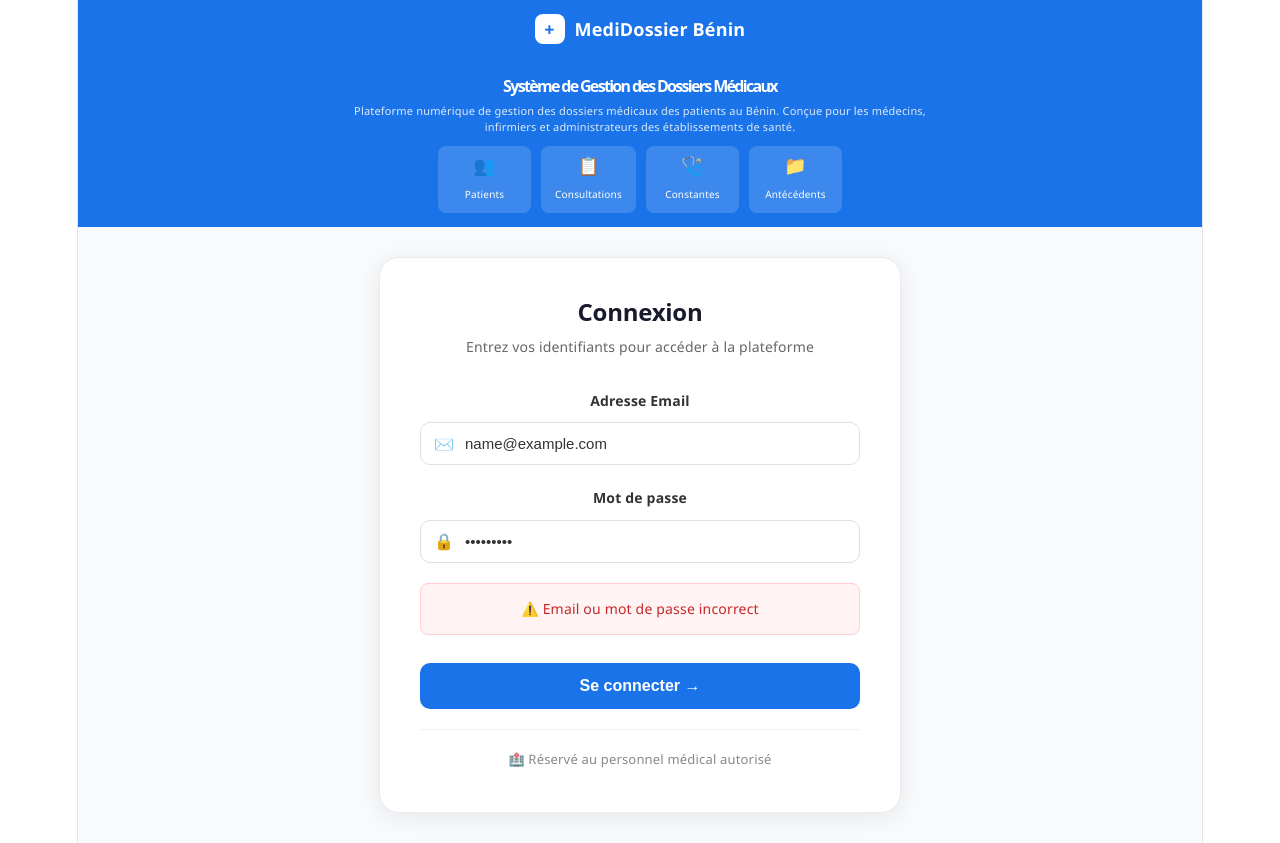
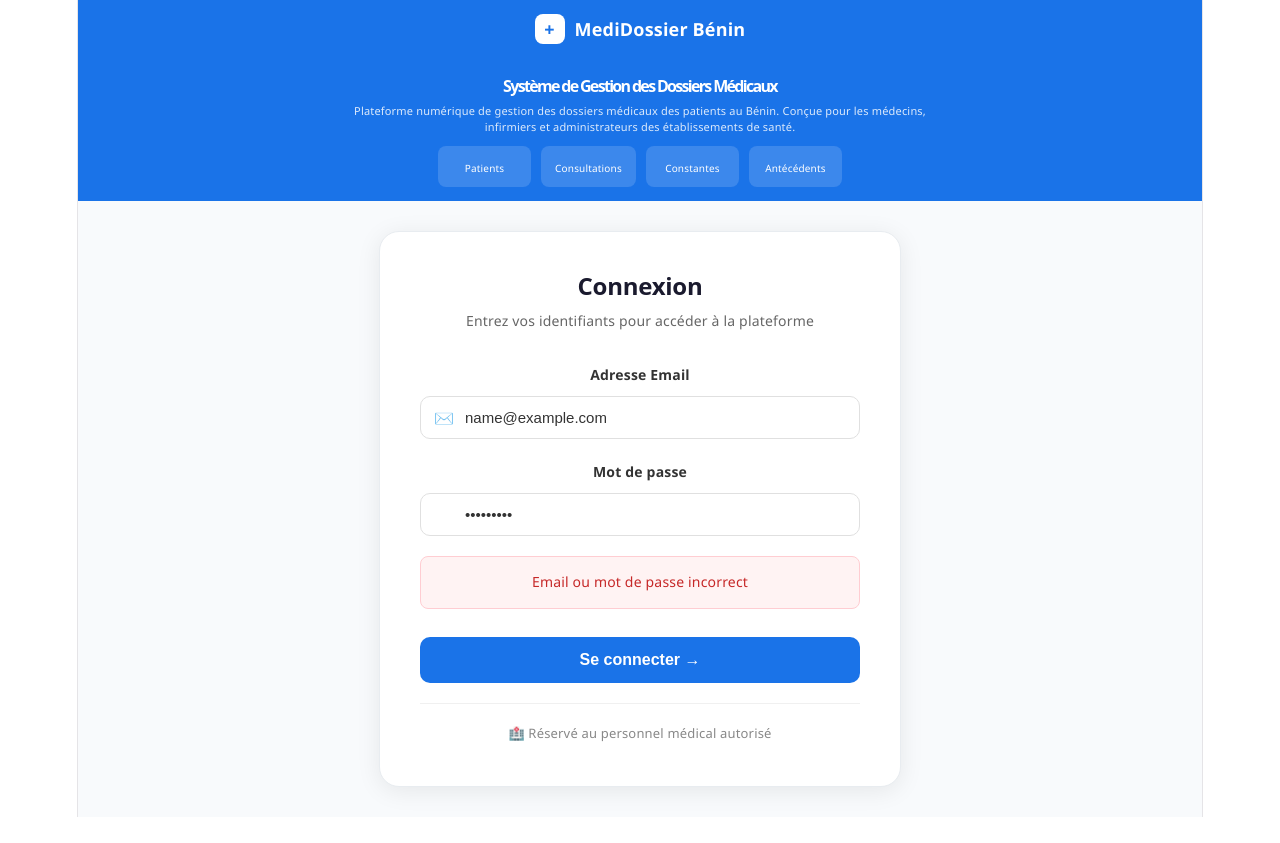
Before and after one commit to kidoski/MediDossier-B-nin, a React app in the folder frontend/: page /login in a window 1280 px wide. Both pictures are taken after typing "name@example.com", "Sample123" into the empty fields and a click on the button "Se connecter →". After the commit the page ends 817 px from the top, so only its background shows below. Built offline with nearby package versions, Linux system fonts and the light colour scheme; no server answers; the HTML template or start-up script is replaced by a standard one.

Commit message:
Fix consultation + login sans hopitaux

```diff
--- a/frontend/src/pages/Dashboard.jsx
+++ b/frontend/src/pages/Dashboard.jsx
@@ -86,7 +86,7 @@ export default function Dashboard() {
         <div style={styles.bienvenue}>
           <div>
             <h1 style={styles.bienveneTitre}>
-              Bonjour, {utilisateur?.prenom} 👋
+              Bonjour, {utilisateur?.prenom}
             </h1>
             <p style={styles.bienveneSousTitre}>
               Bienvenue sur votre tableau de bord — {new Date().toLocaleDateString('fr-FR', { weekday: 'long', day: 'numeric', month: 'long', year: 'numeric' })}
--- a/frontend/src/pages/Login.jsx
+++ b/frontend/src/pages/Login.jsx
@@ -38,10 +38,10 @@ export default function Login() {
           Conçue pour les médecins, infirmiers et administrateurs des établissements de santé.
         </p>
         <div style={styles.features}>
-          <div style={styles.feature}><span style={styles.featureIcon}>👥</span><span style={styles.featureText}>Patients</span></div>
-          <div style={styles.feature}><span style={styles.featureIcon}>📋</span><span style={styles.featureText}>Consultations</span></div>
-          <div style={styles.feature}><span style={styles.featureIcon}>🩺</span><span style={styles.featureText}>Constantes</span></div>
-          <div style={styles.feature}><span style={styles.featureIcon}>📁</span><span style={styles.featureText}>Antécédents</span></div>
+          <div style={styles.feature}><span style={styles.featureIcon}></span><span style={styles.featureText}>Patients</span></div>
+          <div style={styles.feature}><span style={styles.featureIcon}></span><span style={styles.featureText}>Consultations</span></div>
+          <div style={styles.feature}><span style={styles.featureIcon}></span><span style={styles.featureText}>Constantes</span></div>
+          <div style={styles.feature}><span style={styles.featureIcon}></span><span style={styles.featureText}>Antécédents</span></div>
         </div>
       </div>
 
@@ -69,7 +69,7 @@ export default function Login() {
             <div style={styles.champ}>
               <label style={styles.label}>Mot de passe</label>
               <div style={styles.inputWrapper}>
-                <span style={styles.inputIcon}>🔒</span>
+                <span style={styles.inputIcon}></span>
                 <input
                   type="password"
                   value={mot_de_passe}
@@ -83,7 +83,7 @@ export default function Login() {
 
             {erreur && (
               <div style={styles.erreurBox}>
-                <span>⚠️ {erreur}</span>
+                <span> {erreur}</span>
               </div>
             )}
 
```
